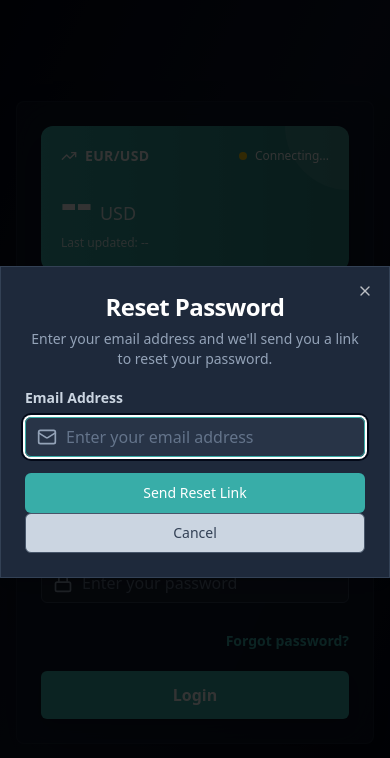
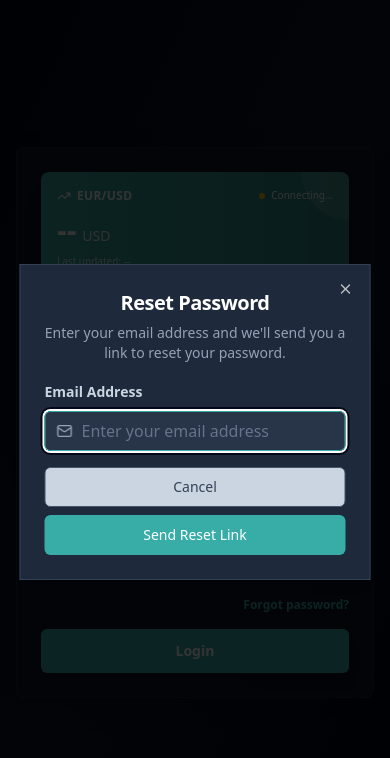
Before and after one commit to KittyJinxy/ortex-coding, a React (Vite) app: page / in a window 390 px wide. Both pictures are taken after a click on the button "Forgot password?". Shown: the top 758 px of the page. Built offline with nearby package versions, Linux system fonts and the light colour scheme; no server answers.

Commit message:
Responsive design and styling improvements

```diff
--- a/src/components/LoginPage.tsx
+++ b/src/components/LoginPage.tsx
@@ -174,64 +174,68 @@ export function LoginPage() {
   };
 
   return (
-    <div className="min-h-screen bg-gradient-to-br from-slate-950 via-slate-900 to-slate-950 flex items-center justify-center p-4">
+    <div className="min-h-screen bg-gradient-to-br from-slate-950 via-slate-900 to-slate-950 flex items-center justify-center p-4 sm:p-6">
       <div className="w-full max-w-lg">
-        <Card className="shadow-2xl border-slate-700/30 bg-slate-900/80 backdrop-blur-xl">
-          <CardHeader className="space-y-6 pb-6">
+        <Card className="shadow-2xl border-slate-700/30 bg-slate-900/80 backdrop-blur-xl transition-all duration-300">
+          <CardHeader className="space-y-4 sm:space-y-6 pb-4 sm:pb-6">
             {/* Exchange Rate Section - Top */}
-            <div className="relative overflow-hidden bg-gradient-to-r from-[#38ada8] to-[#2d8a85] rounded-xl p-5 text-white shadow-xl">
-              <div className="absolute top-0 right-0 w-32 h-32 bg-white/10 rounded-full -mr-16 -mt-16"></div>
+            <div className="relative overflow-hidden bg-gradient-to-r from-[#38ada8] to-[#2d8a85] rounded-lg sm:rounded-xl p-4 sm:p-5 text-white shadow-xl">
+              <div className="absolute top-0 right-0 w-24 h-24 sm:w-32 sm:h-32 bg-white/10 rounded-full -mr-12 -mt-12 sm:-mr-16 sm:-mt-16"></div>
               <div className="relative z-10">
-                <div className="flex items-center justify-between mb-3">
-                  <div className="flex items-center gap-2">
-                    <TrendingUp className="w-4 h-4" />
-                    <p className="text-sm font-semibold uppercase tracking-wide">
+                <div className="flex items-center justify-between mb-2 sm:mb-3">
+                  <div className="flex items-center gap-1.5 sm:gap-2">
+                    <TrendingUp className="w-3.5 h-3.5 sm:w-4 sm:h-4" />
+                    <p className="text-xs sm:text-sm font-semibold uppercase tracking-wide">
                       EUR/USD
                     </p>
                   </div>
-                  <div className="flex items-center gap-2">
+                  <div className="flex items-center gap-1.5 sm:gap-2">
                     <div
-                      className={`w-2 h-2 rounded-full ${
+                      className={`w-1.5 h-1.5 sm:w-2 sm:h-2 rounded-full transition-colors ${
                         isConnected
                           ? "bg-green-400 animate-pulse"
                           : "bg-yellow-400"
                       }`}
                     ></div>
-                    <span className="text-xs font-medium">
+                    <span className="text-[10px] sm:text-xs font-medium">
                       {isConnected ? "Live" : "Connecting..."}
                     </span>
                   </div>
                 </div>
-                <div className="flex items-baseline gap-2 mb-2">
-                  <span className="text-5xl font-bold">
+                <div className="flex items-baseline gap-1.5 sm:gap-2 mb-1.5 sm:mb-2">
+                  <span className="text-3xl sm:text-4xl md:text-5xl font-bold">
                     {price !== null ? price.toFixed(4) : "--"}
                   </span>
-                  <span className="text-lg opacity-90">USD</span>
+                  <span className="text-sm sm:text-base md:text-lg opacity-90">
+                    USD
+                  </span>
                 </div>
-                <p className="text-xs opacity-80 font-medium">
+                <p className="text-[10px] sm:text-xs opacity-80 font-medium break-words">
                   Last updated: {timestamp || "--"}
                 </p>
                 {wsError && (
-                  <p className="text-xs text-yellow-200 mt-1">{wsError}</p>
+                  <p className="text-[10px] sm:text-xs text-yellow-200 mt-1 break-words">
+                    {wsError}
+                  </p>
                 )}
               </div>
             </div>
 
             {/* Header */}
-            <div className="space-y-3 text-center">
-              <h1 className="text-4xl font-bold text-[#38ada8] tracking-tight">
+            <div className="space-y-2 sm:space-y-3 text-center">
+              <h1 className="text-3xl sm:text-4xl font-bold text-[#38ada8] tracking-tight">
                 ORTEX
               </h1>
-              <CardTitle className="text-2xl font-bold text-white">
+              <CardTitle className="text-xl sm:text-2xl font-bold text-white">
                 Welcome Back
               </CardTitle>
-              <CardDescription className="text-slate-400 text-base">
+              <CardDescription className="text-slate-400 text-sm sm:text-base">
                 Sign in to your account to continue
               </CardDescription>
             </div>
           </CardHeader>
-          <CardContent className="space-y-6">
-            <form onSubmit={handleSubmit} className="space-y-5">
+          <CardContent className="space-y-4 sm:space-y-6">
+            <form onSubmit={handleSubmit} className="space-y-4 sm:space-y-5">
               <div className="space-y-2">
                 <label
                   htmlFor="username"
@@ -240,7 +244,7 @@ export function LoginPage() {
                   Username
                 </label>
                 <div className="relative">
-                  <User className="absolute left-3 top-1/2 transform -translate-y-1/2 w-5 h-5 text-slate-400" />
+                  <User className="absolute left-3 top-1/2 transform -translate-y-1/2 w-4 h-4 sm:w-5 sm:h-5 text-slate-400" />
                   <Input
                     id="username"
                     type="text"
@@ -252,7 +256,7 @@ export function LoginPage() {
                         setErrors({ ...errors, username: undefined });
                       }
                     }}
-                    className={`w-full pl-10 bg-slate-800/50 border-slate-700 text-white placeholder:text-slate-500 focus:border-[#38ada8] focus:ring-[#38ada8] ${
+                    className={`w-full pl-9 sm:pl-10 bg-slate-800/50 border-slate-700 text-white placeholder:text-slate-500 focus:border-[#38ada8] focus:ring-[#38ada8] transition-colors ${
                       errors.username
                         ? "border-red-500 focus:border-red-500 focus:ring-red-500"
                         : ""
@@ -261,8 +265,8 @@ export function LoginPage() {
                   />
                 </div>
                 {errors.username && (
-                  <div className="flex items-center gap-1 text-sm text-red-400">
-                    <AlertCircle className="w-4 h-4" />
+                  <div className="flex items-center gap-1 text-xs sm:text-sm text-red-400 animate-in fade-in slide-in-from-top-1">
+                    <AlertCircle className="w-3.5 h-3.5 sm:w-4 sm:h-4 flex-shrink-0" />
                     <span>{errors.username}</span>
                   </div>
                 )}
@@ -275,7 +279,7 @@ export function LoginPage() {
                   Password
                 </label>
                 <div className="relative">
-                  <Lock className="absolute left-3 top-1/2 transform -translate-y-1/2 w-5 h-5 text-slate-400" />
+                  <Lock className="absolute left-3 top-1/2 transform -translate-y-1/2 w-4 h-4 sm:w-5 sm:h-5 text-slate-400" />
                   <Input
                     id="password"
                     type="password"
@@ -287,7 +291,7 @@ export function LoginPage() {
                         setErrors({ ...errors, password: undefined });
                       }
                     }}
-                    className={`w-full pl-10 bg-slate-800/50 border-slate-700 text-white placeholder:text-slate-500 focus:border-[#38ada8] focus:ring-[#38ada8] ${
+                    className={`w-full pl-9 sm:pl-10 bg-slate-800/50 border-slate-700 text-white placeholder:text-slate-500 focus:border-[#38ada8] focus:ring-[#38ada8] transition-colors ${
                       errors.password
                         ? "border-red-500 focus:border-red-500 focus:ring-red-500"
                         : ""
@@ -296,22 +300,24 @@ export function LoginPage() {
                   />
                 </div>
                 {errors.password && (
-                  <div className="flex items-center gap-1 text-sm text-red-400">
-                    <AlertCircle className="w-4 h-4" />
+                  <div className="flex items-center gap-1 text-xs sm:text-sm text-red-400 animate-in fade-in slide-in-from-top-1">
+                    <AlertCircle className="w-3.5 h-3.5 sm:w-4 sm:h-4 flex-shrink-0" />
                     <span>{errors.password}</span>
                   </div>
                 )}
               </div>
               {errors.submit && (
-                <div className="flex items-center gap-2 p-3 bg-red-500/10 border border-red-500/20 rounded-lg">
-                  <AlertCircle className="w-5 h-5 text-red-400 flex-shrink-0" />
-                  <span className="text-sm text-red-400">{errors.submit}</span>
+                <div className="flex items-center gap-2 p-3 bg-red-500/10 border border-red-500/20 rounded-lg animate-in fade-in slide-in-from-top-1">
+                  <AlertCircle className="w-4 h-4 sm:w-5 sm:h-5 text-red-400 flex-shrink-0" />
+                  <span className="text-xs sm:text-sm text-red-400 break-words">
+                    {errors.submit}
+                  </span>
                 </div>
               )}
-              <div className="flex items-center justify-end pt-2">
+              <div className="flex items-center justify-end pt-1 sm:pt-2">
                 <button
                   type="button"
-                  className="text-sm text-[#38ada8] hover:text-[#2d8a85] transition-colors font-semibold disabled:opacity-50"
+                  className="text-xs sm:text-sm text-[#38ada8] hover:text-[#2d8a85] transition-colors font-semibold disabled:opacity-50"
                   onClick={handleOpenResetModal}
                   disabled={isLoading}
                 >
@@ -319,7 +325,7 @@ export function LoginPage() {
                 </button>
               </div>
               <Button
-                className="w-full bg-[#38ada8] hover:bg-[#2d8a85] text-white font-semibold shadow-lg h-12 text-base disabled:opacity-50 disabled:cursor-not-allowed"
+                className="w-full bg-[#38ada8] hover:bg-[#2d8a85] text-white font-semibold shadow-lg h-11 sm:h-12 text-sm sm:text-base disabled:opacity-50 disabled:cursor-not-allowed transition-all duration-200"
                 type="submit"
                 size="lg"
                 disabled={isLoading}
@@ -333,26 +339,26 @@ export function LoginPage() {
 
       {/* Reset Password Modal */}
       <Dialog open={isResetModalOpen} onOpenChange={setIsResetModalOpen}>
-        <DialogContent className="bg-slate-800 border-slate-700 text-white">
+        <DialogContent className="bg-slate-800 border-slate-700 text-white max-w-[90vw] sm:max-w-lg">
           <DialogHeader>
-            <DialogTitle className="text-2xl font-bold text-white">
+            <DialogTitle className="text-xl sm:text-2xl font-bold text-white">
               Reset Password
             </DialogTitle>
-            <DialogDescription className="text-slate-400">
+            <DialogDescription className="text-sm sm:text-base text-slate-400">
               Enter your email address and we'll send you a link to reset your
               password.
             </DialogDescription>
           </DialogHeader>
           {resetSuccess ? (
-            <div className="flex flex-col items-center justify-center py-8 space-y-4">
-              <div className="w-16 h-16 bg-green-500/20 rounded-full flex items-center justify-center">
-                <CheckCircle className="w-8 h-8 text-green-400" />
+            <div className="flex flex-col items-center justify-center py-6 sm:py-8 space-y-4">
+              <div className="w-14 h-14 sm:w-16 sm:h-16 bg-green-500/20 rounded-full flex items-center justify-center animate-in zoom-in duration-300">
+                <CheckCircle className="w-7 h-7 sm:w-8 sm:h-8 text-green-400" />
               </div>
               <div className="text-center space-y-2">
-                <p className="text-lg font-semibold text-white">
+                <p className="text-base sm:text-lg font-semibold text-white">
                   Email sent successfully!
                 </p>
-                <p className="text-sm text-slate-400">
+                <p className="text-xs sm:text-sm text-slate-400 px-2">
                   Please check your inbox for password reset instructions.
                 </p>
               </div>
@@ -367,7 +373,7 @@ export function LoginPage() {
                   Email Address
                 </label>
                 <div className="relative">
-                  <Mail className="absolute left-3 top-1/2 transform -translate-y-1/2 w-5 h-5 text-slate-400" />
+                  <Mail className="absolute left-3 top-1/2 transform -translate-y-1/2 w-4 h-4 sm:w-5 sm:h-5 text-slate-400" />
                   <Input
                     id="reset-email"
                     type="email"
@@ -379,7 +385,7 @@ export function LoginPage() {
                         setResetErrors({ ...resetErrors, email: undefined });
                       }
                     }}
-                    className={`w-full pl-10 bg-slate-700/50 border-slate-600 text-white placeholder:text-slate-500 focus:border-[#38ada8] focus:ring-[#38ada8] ${
+                    className={`w-full pl-9 sm:pl-10 bg-slate-700/50 border-slate-600 text-white placeholder:text-slate-500 focus:border-[#38ada8] focus:ring-[#38ada8] transition-colors ${
                       resetErrors.email
                         ? "border-red-500 focus:border-red-500 focus:ring-red-500"
                         : ""
@@ -389,34 +395,34 @@ export function LoginPage() {
                   />
                 </div>
                 {resetErrors.email && (
-                  <div className="flex items-center gap-1 text-sm text-red-400">
-                    <AlertCircle className="w-4 h-4" />
+                  <div className="flex items-center gap-1 text-xs sm:text-sm text-red-400 animate-in fade-in slide-in-from-top-1">
+                    <AlertCircle className="w-3.5 h-3.5 sm:w-4 sm:h-4 flex-shrink-0" />
                     <span>{resetErrors.email}</span>
                   </div>
                 )}
               </div>
               {resetErrors.submit && (
-                <div className="flex items-center gap-2 p-3 bg-red-500/10 border border-red-500/20 rounded-lg">
-                  <AlertCircle className="w-5 h-5 text-red-400 flex-shrink-0" />
-                  <span className="text-sm text-red-400">
+                <div className="flex items-center gap-2 p-3 bg-red-500/10 border border-red-500/20 rounded-lg animate-in fade-in slide-in-from-top-1">
+                  <AlertCircle className="w-4 h-4 sm:w-5 sm:h-5 text-red-400 flex-shrink-0" />
+                  <span className="text-xs sm:text-sm text-red-400 break-words">
                     {resetErrors.submit}
                   </span>
                 </div>
               )}
-              <DialogFooter>
+              <DialogFooter className="flex-col sm:flex-row gap-2 sm:gap-0">
                 <Button
                   type="button"
                   variant="outline"
                   onClick={() => setIsResetModalOpen(false)}
                   disabled={isResetLoading}
-                  className="border-slate-600 text-slate-700 bg-slate-300 hover:bg-slate-700 hover:text-slate-300"
+                  className="w-full sm:w-auto border-slate-600 text-slate-700 bg-slate-300 hover:bg-slate-700 hover:text-slate-300 transition-colors"
                 >
                   Cancel
                 </Button>
                 <Button
                   type="submit"
                   disabled={isResetLoading}
-                  className="bg-[#38ada8] hover:bg-[#2d8a85] text-white"
+                  className="w-full sm:w-auto bg-[#38ada8] hover:bg-[#2d8a85] text-white transition-colors"
                 >
                   {isResetLoading ? "Sending..." : "Send Reset Link"}
                 </Button>
--- a/src/index.css
+++ b/src/index.css
@@ -55,5 +55,19 @@
   }
   body {
     @apply bg-background text-foreground;
+    -webkit-font-smoothing: antialiased;
+    -moz-osx-font-smoothing: grayscale;
+  }
+
+  /* Smooth scrolling */
+  html {
+    scroll-behavior: smooth;
+  }
+
+  /* Better text rendering on mobile */
+  @media (max-width: 640px) {
+    body {
+      font-size: 16px; /* Prevents zoom on iOS */
+    }
   }
 }
```
